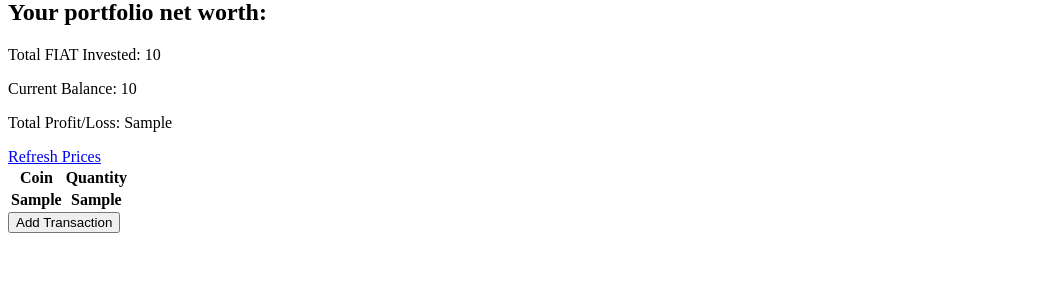
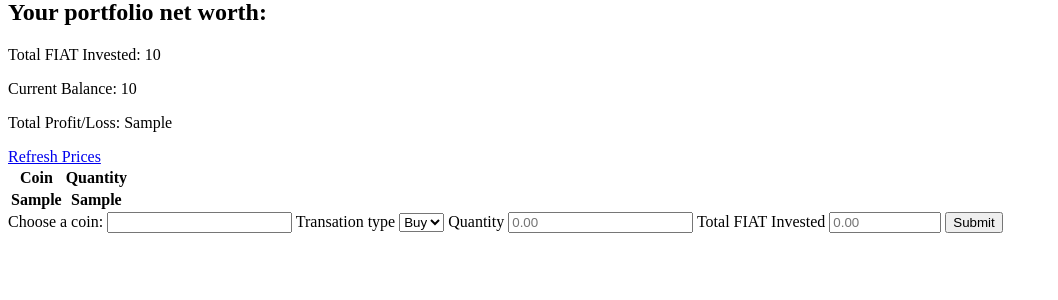
Before and after one commit to Code-Institute-Submissions/Wbwren-crypto-portfolio-tracker, a Flask app: template templates/dashboard.html in a window 1280 px wide. Shown: the part 167-467 px from the top of the page, without its empty margins (0-1058 px from the left). Run offline with Flask 2, Linux system fonts and the light colour scheme; the template is opened without the code that fills it: most values are stand-ins (such as "Sample title", 1, 10 or a date in 2020); lists and menus that the app fills with data are empty; parts of the project's set-up code (start-up, migrations or seed data) failed here and were passed over; some libraries are stand-ins or nearby versions.

Commit message:
Feat: implement search function for coins

```diff
--- a/templates/dashboard.html
+++ b/templates/dashboard.html
@@ -28,17 +28,16 @@
 
 
 
-<button data-modal-target="#modal">Add Transaction</button>
-<div class="modal" id="modal">
 <form method='POST'>
     <label for='coin'>Choose a coin:</label>
-        <select name='coin' id='coin'>
 
+
+    <input list="coin" name="coin">
+    <datalist id='coin'>
         {% for coin in list_of_coins %}
-            <option value={{coin}}>{{coin}}</option>
+        <option value="{{coin}}">
         {% endfor %}
-
-        </select>
+    </datalist>
 
     <label for='transactionType'>Transation type</label>
     <select name='transactionType' id='transactionType'>
@@ -55,8 +54,6 @@
     <button type='submit' id='submit' name='submit'>Submit</button>
 
 </form>
-</div>
-<div id="overlay"></div>
 
 
 {% endblock %}
```
Lines whose indentation alone changed are shown as unchanged.
